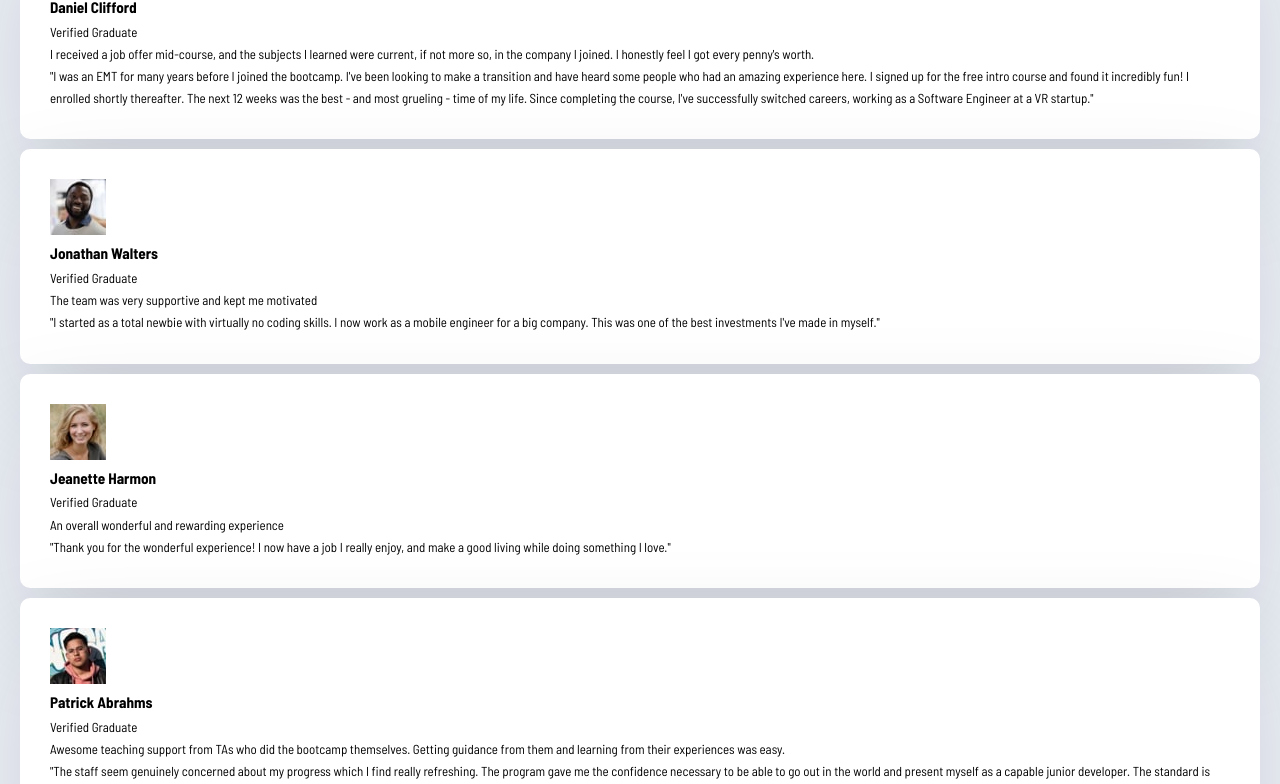
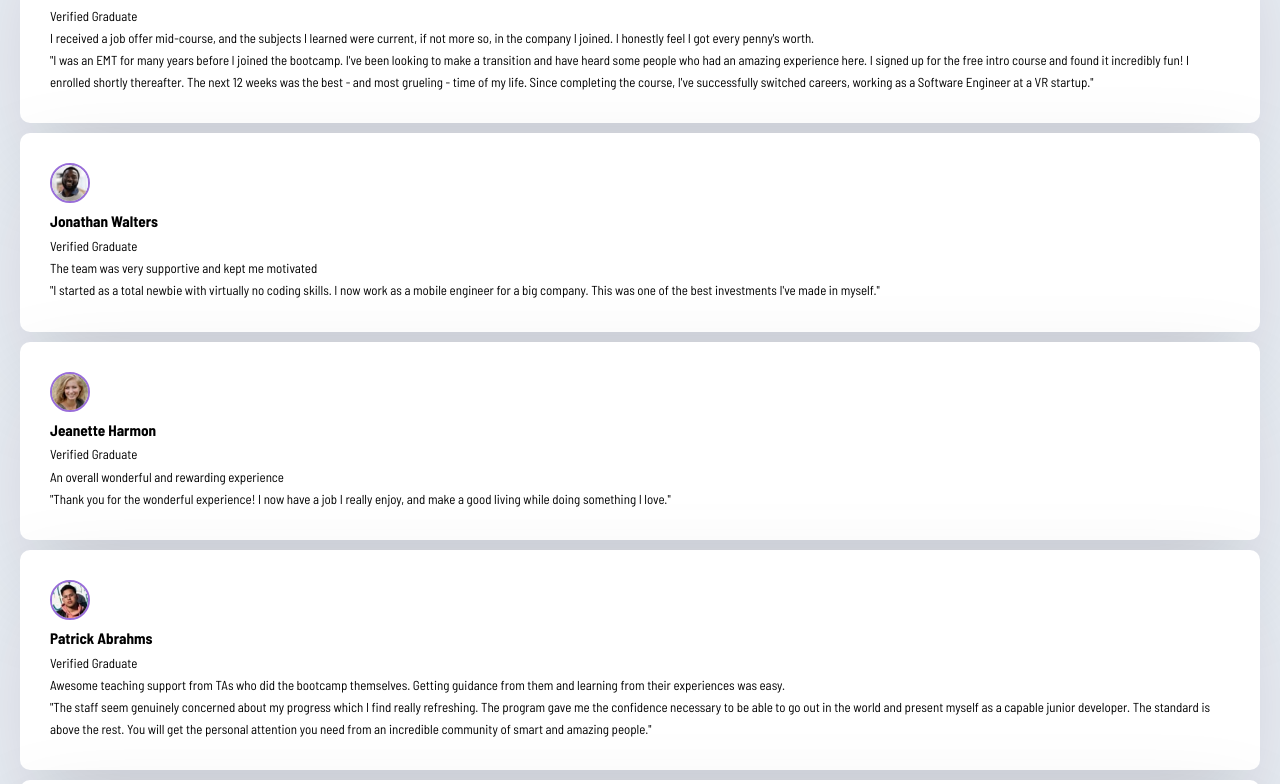
Before and after one commit to Evan-Walter/css-grid-project, a plain HTML site: page index.html in a window 1280 px wide. Shown: the part 217-1001 px from the top of the page. Drawn offline with Linux system fonts and the light colour scheme.

Commit message:
Style card image

```diff
--- a/style.css
+++ b/style.css
@@ -40,3 +40,11 @@ body {
 .card_header p {
   opacity: 50%;
 }
+
+.card__img {
+  width: 40px;
+  height: 40px;
+  border-radius: 50%;
+  border: 2px solid #996ed9;
+  margin-right: 10px;
+}
```
